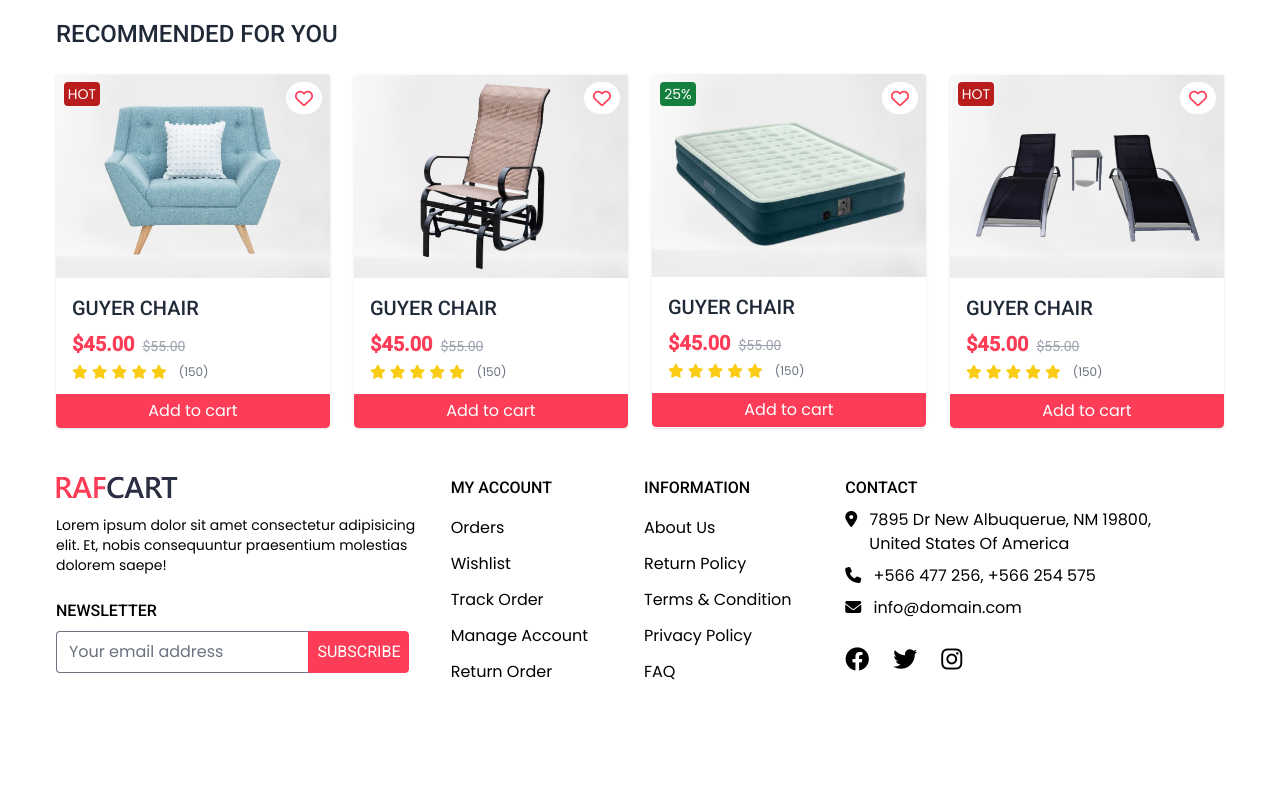
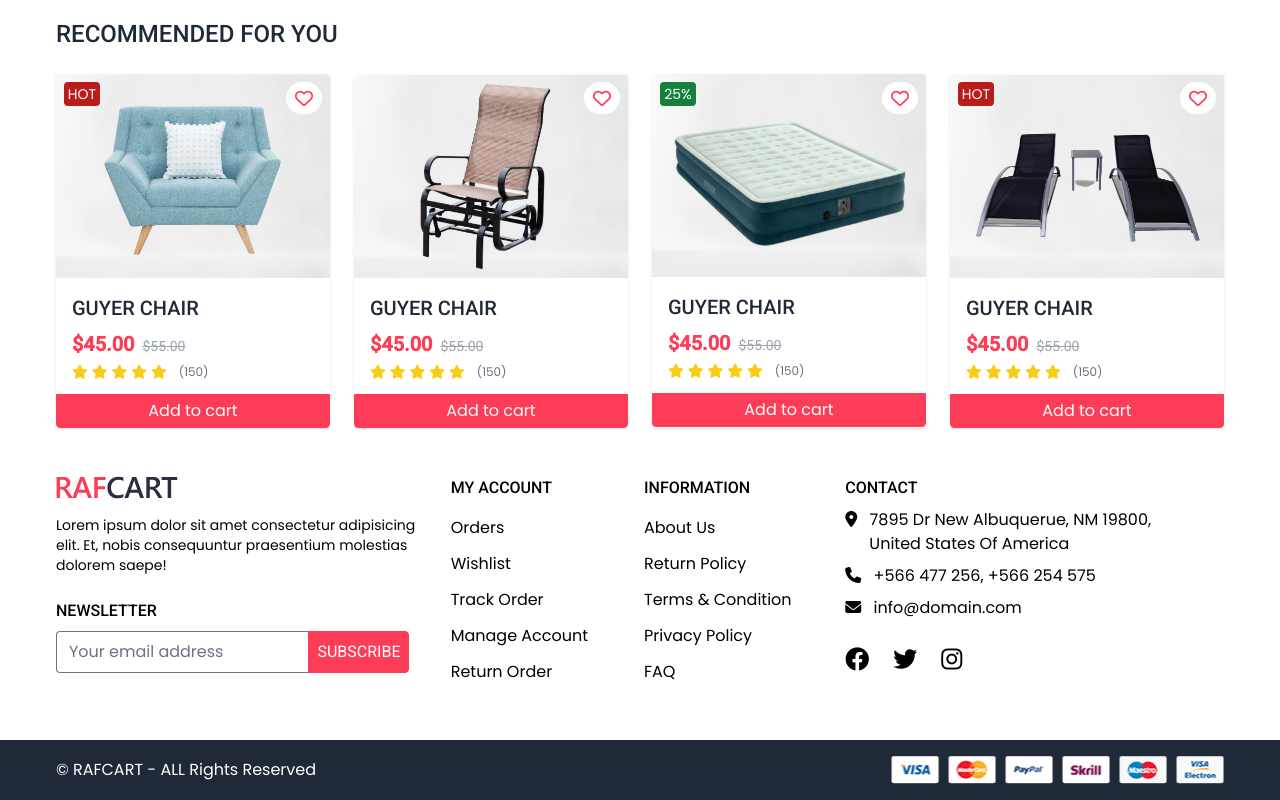
Before and after one commit to ShahadatShijan/Ecommerce-website, a website: page src/index.html in a window 1280 px wide. Shown: the part 3002-3802 px from the top of the page. Before the commit the page ends 3742 px from the top, so only its background shows below. Drawn offline with Linux system fonts and the light colour scheme.

Commit message:
create copyright section

```diff
--- a/src/index.html
+++ b/src/index.html
@@ -1017,5 +1017,19 @@
     </div>
     <!-- footer section end  -->
 
+    <!-- copyright section  -->
+    <div class="bg-gray-800 py-4">
+        <div class="container ">
+            <div class="lg:flex lg:items-center lg:justify-between">
+                <div class="text-center pb-3 lg:pb-0">
+                    <p class="text-white ">&copy; RAFCART - ALL Rights Reserved</p>
+                </div>
+                <div class="">
+                    <img src="../images/methods.png" alt="" class="h-5 lg:h-7 mx-auto">
+                </div>
+            </div>
+            </div>
+    </div>
+
 </body>
 </html>
```
Also changed, not shown: dist/output.css.
